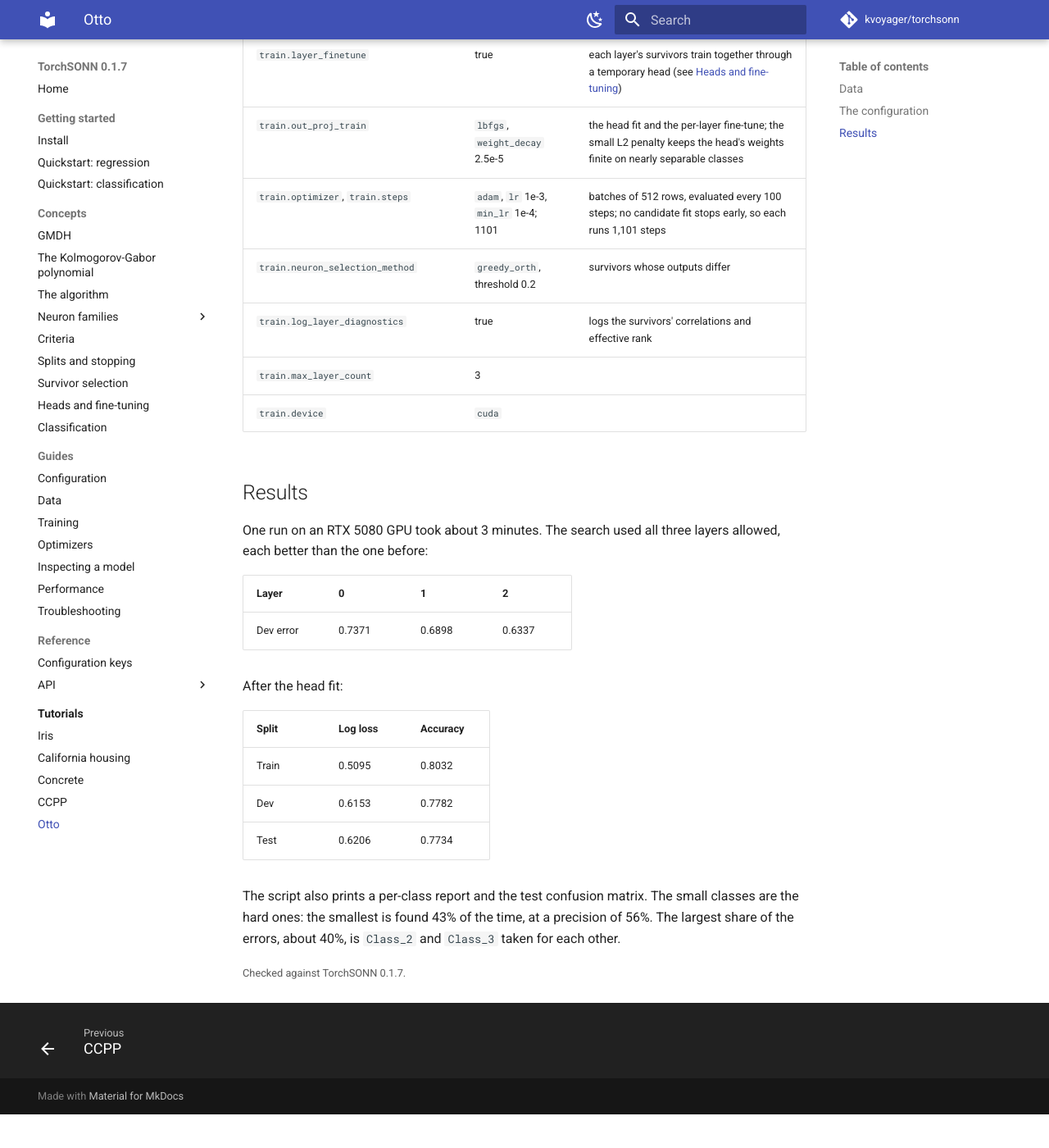
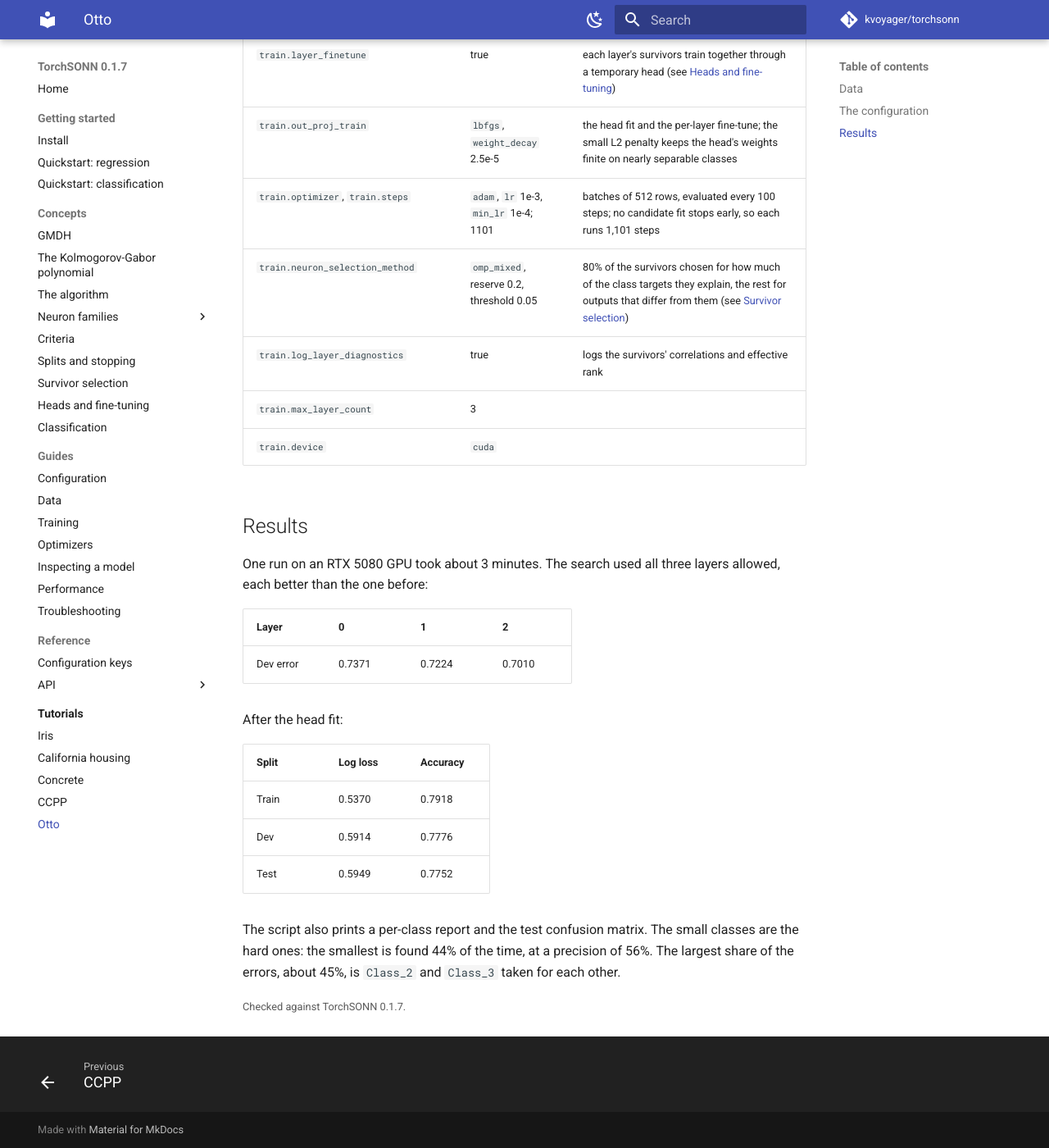
Before and after one commit to kvoyager/torchsonn, an MkDocs documentation site: the page built from docs/tutorials/otto.md, in a window 1280 px wide and 1400 px high, scrolled down 1411 px. Shown: the whole window at 82% size. Built offline with MkDocs 1.6.1 and Material for MkDocs 9.7.7, drawn with Linux system fonts in a browser that asks for light colours; comment, search, counter and statistics services are not loaded; before the commit the page ends 2770 px from its top, so only the background shows below that.

Commit message:
tutorial(otto): select survivors with omp_mixed

```diff
--- a/docs/tutorials/otto.md
+++ b/docs/tutorials/otto.md
@@ -53,7 +53,7 @@ loss and the accuracy (see [Classification](../concepts/classification.md#class-
 | `train.layer_finetune` | true | each layer's survivors train together through a temporary head (see [Heads and fine-tuning](../concepts/heads-and-finetune.md#the-per-layer-fine-tune)) |
 | `train.out_proj_train` | `lbfgs`, `weight_decay` 2.5e-5 | the head fit and the per-layer fine-tune; the small L2 penalty keeps the head's weights finite on nearly separable classes |
 | `train.optimizer`, `train.steps` | `adam`, `lr` 1e-3, `min_lr` 1e-4; 1101 | batches of 512 rows, evaluated every 100 steps; no candidate fit stops early, so each runs 1,101 steps |
-| `train.neuron_selection_method` | `greedy_orth`, threshold 0.2 | survivors whose outputs differ |
+| `train.neuron_selection_method` | `omp_mixed`, reserve 0.2, threshold 0.05 | 80% of the survivors chosen for how much of the class targets they explain, the rest for outputs that differ from them (see [Survivor selection](../concepts/selection.md)) |
 | `train.log_layer_diagnostics` | true | logs the survivors' correlations and effective rank |
 | `train.max_layer_count` | 3 | |
 | `train.device` | `cuda` | |
@@ -65,19 +65,19 @@ layers allowed, each better than the one before:
 
 | Layer | 0 | 1 | 2 |
 |---|---|---|---|
-| Dev error | 0.7371 | 0.6898 | 0.6337 |
+| Dev error | 0.7371 | 0.7224 | 0.7010 |
 
 After the head fit:
 
 | Split | Log loss | Accuracy |
 |---|---|---|
-| Train | 0.5095 | 0.8032 |
-| Dev | 0.6153 | 0.7782 |
-| Test | 0.6206 | 0.7734 |
+| Train | 0.5370 | 0.7918 |
+| Dev | 0.5914 | 0.7776 |
+| Test | 0.5949 | 0.7752 |
 
 The script also prints a per-class report and the test confusion matrix.
-The small classes are the hard ones: the smallest is found 43% of the time,
-at a precision of 56%. The largest share of the errors, about 40%, is
+The small classes are the hard ones: the smallest is found 44% of the time,
+at a precision of 56%. The largest share of the errors, about 45%, is
 `Class_2` and `Class_3` taken for each other.
 
 <small>Checked against TorchSONN 0.1.7.</small>
```
Also changed, not shown: CHANGELOG.md (+9 -0 lines), 2 other files.
